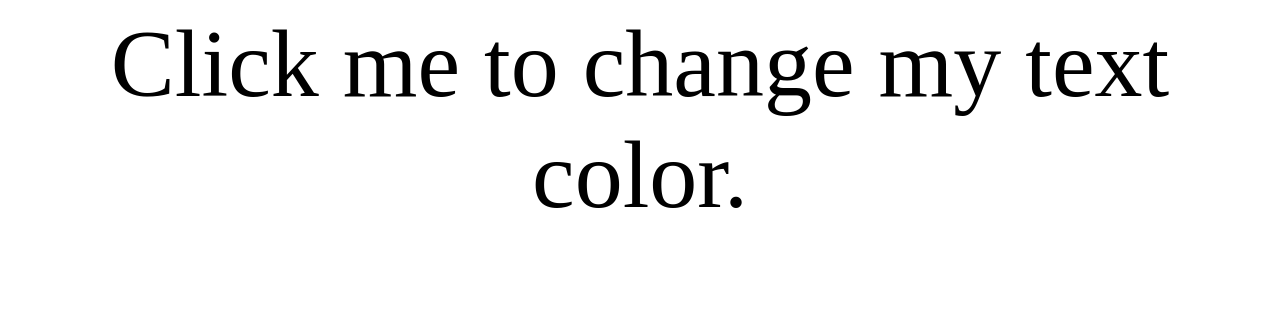
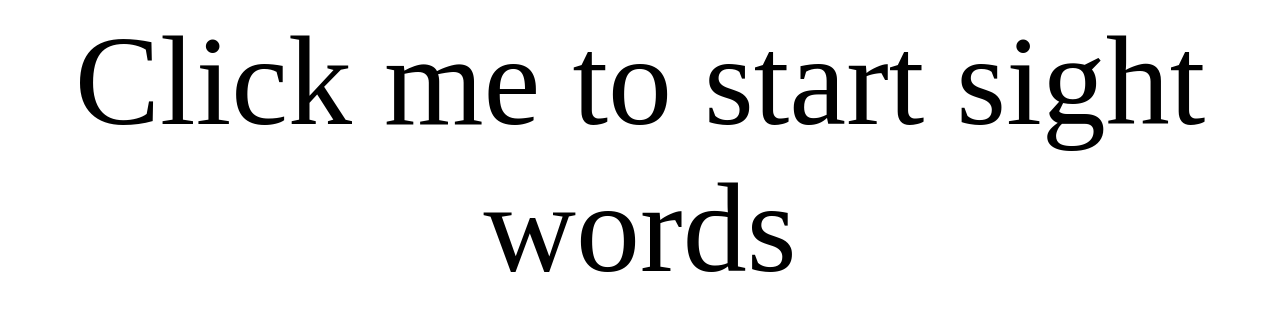
Before and after one commit to hawkandbaby/hawkandbaby-words.github.io, a plain HTML site: page index.html in a window 1280 px wide. Drawn offline with Linux system fonts and the light colour scheme.

Commit message:
Update index.html

```diff
--- a/index.html
+++ b/index.html
@@ -5,15 +5,21 @@
 html,body{
 height : 100%;
 }
-p{
+.sightwords{
 margin : 0 auto;
-font-size : 7.5vw;
+font-size : 10vw;
 text-align : center;
 }
 </style>
 
-<p id="demo" onclick="myFunction()">Click me to change my text color.</p>
-
+<div class="sightwords" id="demo" onclick="myFunction()">Click me to start sight words</div>
+<!--
+<div>
+<a>numbers</a>
+<a>animals</a>
+<a>foods</a>
+</div>
+-->
 <script>
 function myFunction() {
   var words = ["hot","cold","hat","bat","one","two","three"]
```
